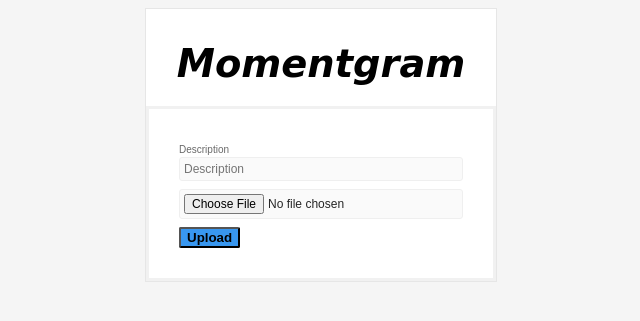
After one commit to paionxl/F3-Momentgram, a Django app: page /post/ in a window 1280 px wide. The commit adds this page. Shown: the top 321 px of the page, without its empty margins (319-959 px from the left). Run offline with Django 3.2, Linux system fonts and the light colour scheme; the visitor is signed in with stand-in values (Sample User, id 1).

Commit message:
post html added

```diff
--- a/Project/Momentgram/models.py
+++ b/Project/Momentgram/models.py
@@ -9,13 +9,6 @@ class Profile(models.Model):
     bio = models.TextField(max_length=500, blank=True)
     birth_date = models.DateField(null=True, blank=True)
     web = models.TextField(max_length=500, blank=True)
-    postlist = []
-
-    def addPost(self, post):
-        if isinstance(post, Post):
-            self.postlist.append(post)
-        else:
-            return False
 
 
 @receiver(post_save, sender=User)
@@ -29,8 +22,15 @@ def save_user_profile(sender, instance, **kwargs):
 
 
 class Post(models.Model):
+
     description = models.TextField(max_length=500,blank=True)
     image = models.ImageField(upload_to='images/')
+    user = models.ForeignKey(User,on_delete=models.CASCADE)
+    date = models.DateTimeField(auto_now_add=True)
+    likes = models.IntegerField(default=0)
 
     def __str__(self):
         return self.description
+
+    class Meta:
+        ordering = ('date',)
--- a/Project/Momentgram/templates/Momentgram/init.html
+++ b/Project/Momentgram/templates/Momentgram/init.html
@@ -125,7 +125,7 @@
         <div class="container">
 
 
-            <a href="{% url 'register' %}"><button id="signup" >Sign Up</button></a>
+            <a href="{% url 'signup' %}"><button id="signup" >Sign Up</button></a>
             <a href="{% url 'login' %}"><button id="login" type="submit">Sign In</button></a>
 
         </div>
--- a/Project/Momentgram/templates/Momentgram/login.html
+++ b/Project/Momentgram/templates/Momentgram/login.html
@@ -137,7 +137,7 @@
     <div class="login-container">
         <p class="one">
             Don't have an acount ?
-            <a class="two" href="{% url 'register' %}" tyle="font-size: 14px; line-height: 18px; text-decoration: none;">Sign Up
+            <a class="two" href="{% url 'signup' %}" tyle="font-size: 14px; line-height: 18px; text-decoration: none;">Sign Up
             </a>
         </p>
     </div>
--- /dev/null
+++ b/Project/Momentgram/templates/Momentgram/post.html
@@ -0,0 +1,148 @@
+<!DOCTYPE html>
+
+<html>
+
+<head>
+
+    <script src="https://ajax.googleapis.com/ajax/libs/jquery/3.4.1/jquery.min.js"></script>
+
+    <meta name="viewport" content="width=device-width, initial-scale=1">
+
+    <style>
+        body {font-family: Arial, Helvetica, sans-serif; color: dimgrey;}
+        form {border: 3px solid #f1f1f1;}
+
+        input[type=file], input[type=text]{
+            width: 100%;
+            padding: 4px;
+            margin: 0 0 8px 0;
+            display: inline-block;
+            border-radius: 3px;
+            box-sizing: border-box;
+            color: #262626;
+            border: 1px solid #efefef;
+            background: #fafafa;
+            font-size: 12px;
+
+        }
+        input {
+            border-radius: 3px;
+        }
+        .input-label {
+            font-size: 10px;
+            margin-top: 20px;
+        }
+        button {
+            background-color: #4CAF50;
+            color: white;
+            padding: 14px 20px;
+            margin: 8px 0;
+            border: none;
+            cursor: pointer;
+            width: 100%;
+        }
+        button:hover {
+            opacity: 0.8;
+        }
+        button:disabled{
+            opacity: 0.5;
+            cursor: default;
+        }
+
+
+        .container {
+            padding: 30px;
+
+        }
+
+
+        a.psw:hover{
+
+            text-decoration:underline;
+
+        }
+
+
+
+        .login-container {
+            width: 350px;
+            height: auto;
+            border: 1px solid #e6e6e6;
+            background-color: white;
+            margin-left: auto;
+            margin-right: auto;
+        }
+        .title {
+            text-align: center;
+            color: #3897f0;
+            font-family: 'URW Chancery L', cursive;
+            font-size: 24px;
+            font-size: 2.4rem;
+            font-style: italic;
+            margin-bottom: 20px;
+            color: #000;
+        }
+
+        #upload{
+            background-color:#3897f0;
+            border-radius: 2px;
+            font-weight: bolder;
+        }
+
+        .one {
+            color: #262626;
+            font-size: 14px;
+            margin: 15px;
+            text-align: center;
+        }
+        .two{
+
+            display: inline !important;
+            margin: 0 !important;
+            color: #3897f0;
+
+        }
+
+    </style>
+
+</head>
+
+<body style="background-color: whitesmoke">
+
+<div>
+
+    <div class="login-container">
+
+        <h2 class="title">Momentgram</h2>
+
+
+
+
+
+		<form id="form" action="" method="post" enctype="multipart/form-data">
+
+			{% csrf_token %}
+
+            <div class="container">
+
+                <label class="input-label">Description</label>
+				<input class="input" type="text"  id="description" name="description" placeholder="Description" required />
+
+				<input id="image" type="file" accept="image/*" name="image" />
+
+				<input id="upload" type="submit" value="Upload">
+
+            </div>
+		</form>
+
+    </div>
+
+</div>
+
+<script>
+
+</script>
+
+</body>
+
+</html>
--- a/Project/Momentgram/templates/Momentgram/register.html
+++ b/Project/Momentgram/templates/Momentgram/register.html
@@ -132,12 +132,12 @@
         <h2 style="color:#999; text-align: center; font-size: 15px;">Sign up to see photos and videos from your friends.</h2>
 
 
-        <form  method="post" action="">
+        <form  method="post" action="done/">
 
             {% csrf_token %}
 
             <div class="container">
-
+                <label class="input-label">Email</label>
                 <input class="input" type="email" placeholder="Mail" name="email" required>
 
                 <label class="input-label">Name</label>
--- a/Project/Momentgram/urls.py
+++ b/Project/Momentgram/urls.py
@@ -5,16 +5,23 @@ from . import views
 from django.conf import settings # new
 from django.urls import path, include # new
 from django.conf.urls.static import static # new
-
-
+from django.contrib.staticfiles.urls import static
+from django.contrib.staticfiles.urls import staticfiles_urlpatterns
 
 urlpatterns = [
-    url(r'^$', views.index, name='index'),
- 	url(r'^entry/$', views.entry, name='entry' ),
-    url(r'^register/$', views.register, name='register'),
+
+    url(r'^$', views.index, name='init'),
     url(r'^login/$', views.signIn, name='login'),
-    url(r'^logout/$', views.logout, name='logout')
+    url(r'^signup/$', views.register, name='signup'),
+    url(r'^signup/done/$', views.register, name='doner'),
+    url(r'^login/done/$', views.signIn, name='donel'),
+    url(r'^logout/$', views.logout, name='logout'),
+    url(r'^post/$', views.publish_post, name='publish')
+
+    #path('admin/', admin.site.urls),
+    #path('', include('posts.urls'))
+
 ]
-
-#if settings.DEBUG: # new
-   # urlpatterns += static(settings.MEDIA_URL, document_root=settings.MEDIA_ROOT)
+if settings.DEBUG:
+    urlpatterns += staticfiles_urlpatterns()
+    urlpatterns += static(settings.MEDIA_URL, document_root=settings.MEDIA_ROOT)
--- a/Project/Momentgram/views.py
+++ b/Project/Momentgram/views.py
@@ -1,13 +1,15 @@
 from django.http import HttpResponse
 from django.contrib.auth.models import User
 from django.shortcuts import render,redirect
-from django.contrib.auth import authenticate, login
+from django.contrib.auth import authenticate, login, logout
 from django.http import HttpResponseRedirect
 from django.shortcuts import render
-from django.contrib.auth import authenticate
 from django.contrib.auth.decorators import login_required
+from Momentgram.models import Profile, Post
+from datetime import datetime, timedelta
 from django.urls import reverse
 from django.http import HttpResponse, HttpResponseRedirect, Http404
+
 
 
 def index(request):
@@ -17,8 +19,12 @@ def index(request):
 def entry(request):
     return render(request, 'Momentgram/entry.html')
 
+@login_required
+def view_post(request):
+    return render(request, 'Momentgram/post_visualitzation.html')
 
 def register(request):
+
     if request.method == 'POST':
         username = request.POST.get('username')
         email = request.POST.get('email')
@@ -27,30 +33,61 @@ def register(request):
             return HttpResponse("Username: " + username + "or mail: " + email +  " in use. Please try another one.")
         else:
             user = User.objects.create_user(username, email, password)
-            return HttpResponseRedirect(reverse('login'))
-    return render(request, 'Momentgram/register.html')
+            return HttpResponse("Welcome to Momentgram, " + user.username)
 
-
+    if request.method == 'GET':
+        if request.user.is_authenticated:
+            return HttpResponse("You are already registered and logged in using: ") #+ request.user.username)
+            # if init page is done, send him there
+        return render(request, 'Momentgram/register.html')
 
 def signIn(request):
     if request.method == 'POST':
         username = request.POST.get('username')
         password = request.POST.get('password')
-        user = authenticate(username= username, password=password)
+        user = authenticate(username=username, password = password)
+        if user:
+            login(request, user = user)
+            if 'next' in request.session:
+                next = request.session['next']
+                request.session['next'] = None
+                return redirect(next)
+            return HttpResponse("logged in")
+        else:
+            return HttpResponse("Failed. Username or password not correct")
 
-        if user:
-            if user.is_active:
-                login(request,user)
-                return HttpResponseRedirect(reverse('entry'))
-            else:
-                return HttpResponse("Your account was inactive.")
-        else:
-            print("Someone tried to login and failed.")
-            print("They used username: {} and password: {}".format(username,password))
-            return HttpResponse("Invalid login details given")
+    if request.method == 'GET':
+        if request.user.is_authenticated:
+            return HttpResponse("You are already logged in using: "+request.user.username)
+            # if init page is done, send him there
+        if request.GET.get('next',''):
+            request.session['next'] = request.GET.get('next', '/')
+        return render(request, 'Momentgram/login.html')
 
+@login_required
+def log_out(request):
+    logout(request)
+    return redirect('login')
 
-    return render(request, 'Momentgram/login.html')
-
-def logout(request):
-    return redirect('/')
+@login_required
+def publish_post(request):
+    if request.method == 'POST':
+        date = datetime.now()
+        image_name = request.FILES['image'].name
+        image = request.FILES['image']
+        description = request.POST.get('description')
+        post = Post()
+        post.description = description
+        post.image = image
+        post.user = request.user
+        post.date = date
+        post.save()
+        context ={
+            'username' : post.user.username,
+            'description' : post.description,
+            'image_name' : image_name,
+            'date' : date
+        }
+        return render(request, 'Momentgram/post_visualitzation.html', context)
+    if request.method == 'GET':
+        return render(request, 'Momentgram/post.html')
--- a/Project/Project/settings.py
+++ b/Project/Project/settings.py
@@ -85,7 +85,7 @@ DATABASES = {
 
 MEDIA_URL = '/media/'
 MEDIA_ROOT = os.path.join(BASE_DIR, 'media')
-
+LOGIN_URL = 'login'
 # Password validation
 # https://docs.djangoproject.com/en/1.11/ref/settings/#auth-password-validators
 
```
Also changed, not shown: Project/Momentgram/forms.py (+1 -9 lines), Project/Momentgram/templates/Momentgram/entry.html (+5 -26 lines), Project/Momentgram/templates/Momentgram/post_visualitzation.html (added, +64 -0 lines).
